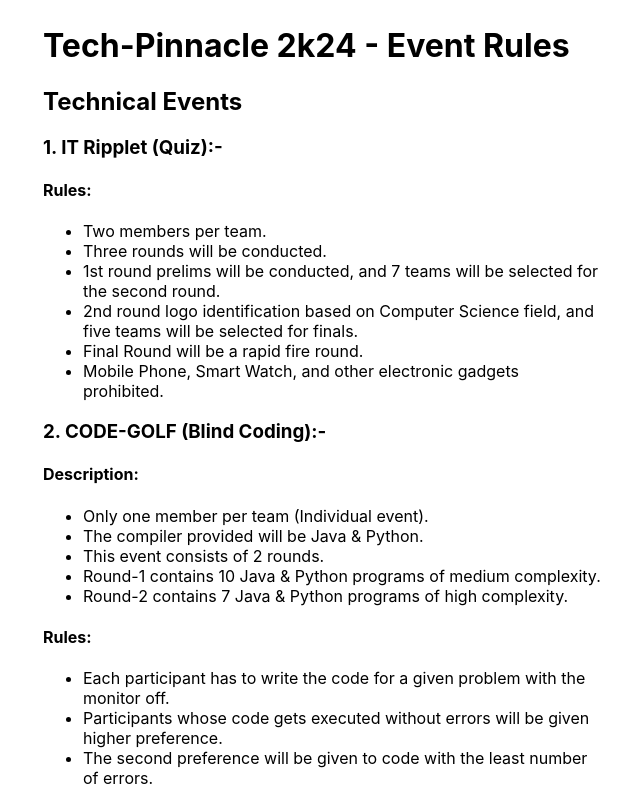
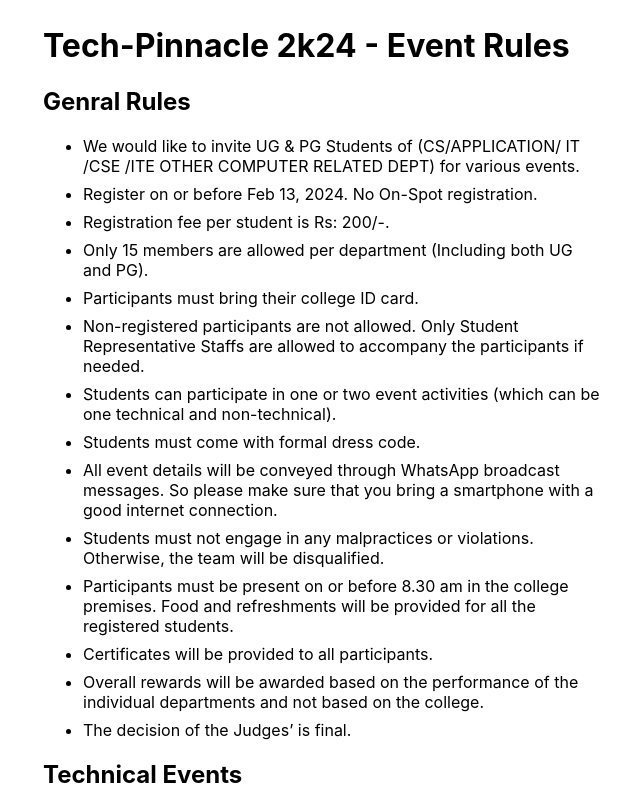
Before and after one commit to thequantumquirk/bhccs2k24, a Next.js app: page /rules in a window 1280 px wide. Shown: the top 789 px of the page, without its empty margins (317-957 px from the left). Built offline with nearby package versions, Linux system fonts and the light colour scheme.

Commit message:
fix: update rules

```diff
--- a/globals/constants.ts
+++ b/globals/constants.ts
@@ -264,3 +264,20 @@ export const nonTechnicalEvents: EventData[] = [
     ],
   },
 ];
+
+export const generalRules = [
+  "We would like to invite UG & PG Students of (CS/APPLICATION/ IT /CSE /ITE OTHER COMPUTER RELATED DEPT) for various events.",
+  "Register on or before Feb 13, 2024. No On-Spot registration.",
+  "Registration fee per student is Rs: 200/-.",
+  "Only 15 members are allowed per department (Including both UG and PG).",
+  "Participants must bring their college ID card.",
+  "Non-registered participants are not allowed. Only Student Representative Staffs are allowed to accompany the participants if needed.",
+  "Students can participate in one or two event activities (which can be one technical and non-technical).",
+  "Students must come with formal dress code.",
+  "All event details will be conveyed through WhatsApp broadcast messages. So please make sure that you bring a smartphone with a good internet connection.",
+  "Students must not engage in any malpractices or violations. Otherwise, the team will be disqualified.",
+  "Participants must be present on or before 8.30 am in the college premises. Food and refreshments will be provided for all the registered students.",
+  "Certificates will be provided to all participants.",
+  "Overall rewards will be awarded based on the performance of the individual departments and not based on the college.",
+  "The decision of the Judges’ is final.",
+];
--- a/pages/rules.tsx
+++ b/pages/rules.tsx
@@ -1,6 +1,10 @@
 import RulesCoordinators from "../components/RulesCoordinators";
 import { RulesSection } from "../components/RulesSection";
-import { nonTechnicalEvents, technicalEvents } from "../globals/constants";
+import {
+  generalRules,
+  nonTechnicalEvents,
+  technicalEvents,
+} from "../globals/constants";
 import { EventData } from "../types/Types";
 
 const Rules = () => {
@@ -14,6 +18,16 @@ const Rules = () => {
       }}
     >
       <h1 className="pageTitle">Tech-Pinnacle 2k24 - Event Rules</h1>
+      <div>
+        <h2>Genral Rules</h2>
+        <ul>
+          {generalRules.map((rule, id) => (
+            <li style={{ marginBottom: "0.5rem" }} key={id}>
+              {rule}
+            </li>
+          ))}
+        </ul>
+      </div>
       <div>
         <h2>Technical Events</h2>
         {technicalEvents.map((event: EventData) => (
```
Also changed, not shown: components/RegistrationOpenModal.tsx (+5 -37 lines).
